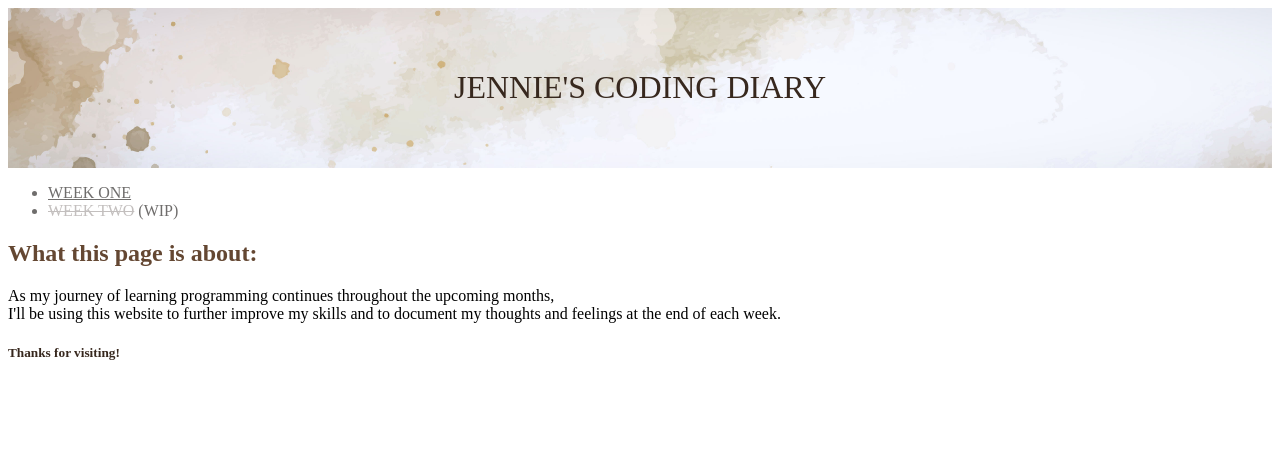
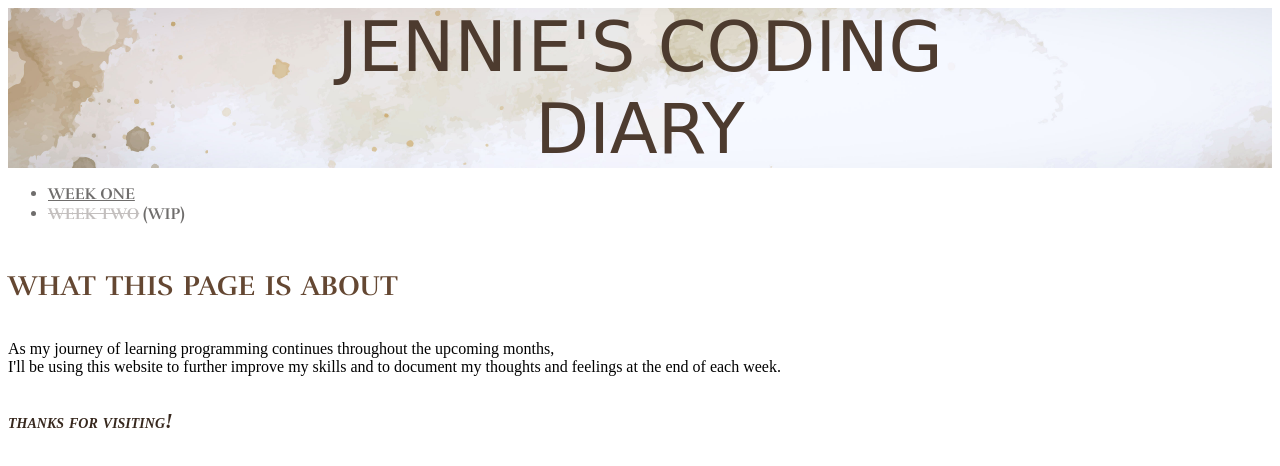
Before and after one commit to jenniesteinhoff/coding-diary, a plain HTML site: page index.html in a window 1280 px wide. Drawn offline with Linux system fonts and the light colour scheme; a web font is replaced by a local one.

Commit message:
Lesson 4 edits

```diff
--- a/index.html
+++ b/index.html
@@ -3,6 +3,9 @@
 <head>
     <meta charset="UTF-8">
     <meta name="viewport" content="width=device-width, initial-scale=1.0">
+    <link rel="preconnect" href="https://fonts.googleapis.com">
+    <link rel="preconnect" href="https://fonts.gstatic.com" crossorigin>
+    <link href="https://fonts.googleapis.com/css2?family=Rufina:wght@400;700&family=Swanky+and+Moo+Moo&display=swap" rel="stylesheet">
     <title>Jennie's Coding Diary</title>
     <link rel="stylesheet" href="styles/index.css"/>
 </head>
@@ -18,7 +21,7 @@
 
     <nav>
         <ul>
-            <li><a href="week_1.html">
+            <li><a href="./pages/week_1.html">
                 WEEK ONE
             </a></li>
 
@@ -29,7 +32,7 @@
         </ul>
     </nav>
 
-    <h2 id="introduction_h2">What this page is about:</h2>
+    <h2 id="introduction_h2">what this page is about</h2>
 
     <main>
         <section class="introduction_p">
@@ -40,7 +43,7 @@
     </main>
 
     <footer>
-        <h5>Thanks for visiting!</h5>
+        <h5>thanks for visiting!</h5>
     </footer>
 </body>
 
--- a/styles/index.css
+++ b/styles/index.css
@@ -13,7 +13,10 @@ body, html {
     position: relative;
 }
 h1{
-    font-weight: 500;
+    font-weight: normal;
+    font-family: 'Swanky and Moo Moo', cursive;
+    font-size: 70px;
+    color: #4d3b2f;
 }
 .header_txt {
     text-align: center;
@@ -26,6 +29,9 @@ h1{
 
 /*Links*/
 li, a {
+    font-weight: 700;
+    font-family: 'Rufina', serif;
+    font-variant: small-caps;
     color: #6f6d6c;
 }
 s {
@@ -34,10 +40,37 @@ s {
 
 /*Paragraph Title*/
 #introduction_h2 {
+    font-weight: 700;
+    font-family: 'Rufina', serif;
+    font-size: 40px;
+    font-variant: small-caps;
     color: #644732;
 }
 
 /*Footer*/
 h5 {
+    font-weight: 700;
+    font-size: 20px;
+    font-variant: small-caps;
+    font-style: italic;
     color: #37281e;
 }
+
+/*Week Pages*/
+    /*Heading Title*/
+    #week_1 {
+        font-weight: 700;
+        font-family: 'Rufina', serif;
+        font-size: 25px;
+        font-variant: small-caps;
+        color: #644732;
+    }
+
+    /*Return*/
+    button{
+        font-family: 'Times New Roman', Times, serif;
+        font-size: small;
+        letter-spacing: 2px;
+        background-color: #8f8882;
+        color: #ffffff
+    }
--- a/styles/weeks.css
+++ /dev/null
@@ -1,44 +0,0 @@
-body, html {
-    height: 100%;
-    font-family: 'Times New Roman', Times, serif;
-    background-color: #ffffff;
-}
-
-/*Header*/
-.header_img{
-    background-image: url("../images/watercolour_background_copy.jpg");
-    height: 20%;
-    background-repeat: no-repeat;
-    background-size: cover;
-    position: relative;
-}
-h1{
-    font-weight: 500;
-}
-.header_txt {
-    text-align: center;
-    position: absolute;
-    top: 50%;
-    left: 50%;
-    transform: translate(-50%, -50%);
-    color: #37281e;
-}
-
-/*Week Title*/
-#week_1 {
-    color: #644732;
-}
-
-/*Return*/
-button{
-    font-family: 'Times New Roman', Times, serif;
-    font-size: small;
-    letter-spacing: 2px;
-    background-color: #8f8882;
-    color: #ffffff
-}
-
-/*Footer*/
-h5 {
-    color: #37281e;
-}
```
Also changed, not shown: pages/week_1.html (renamed from week_1.html, +7 -4 lines).
